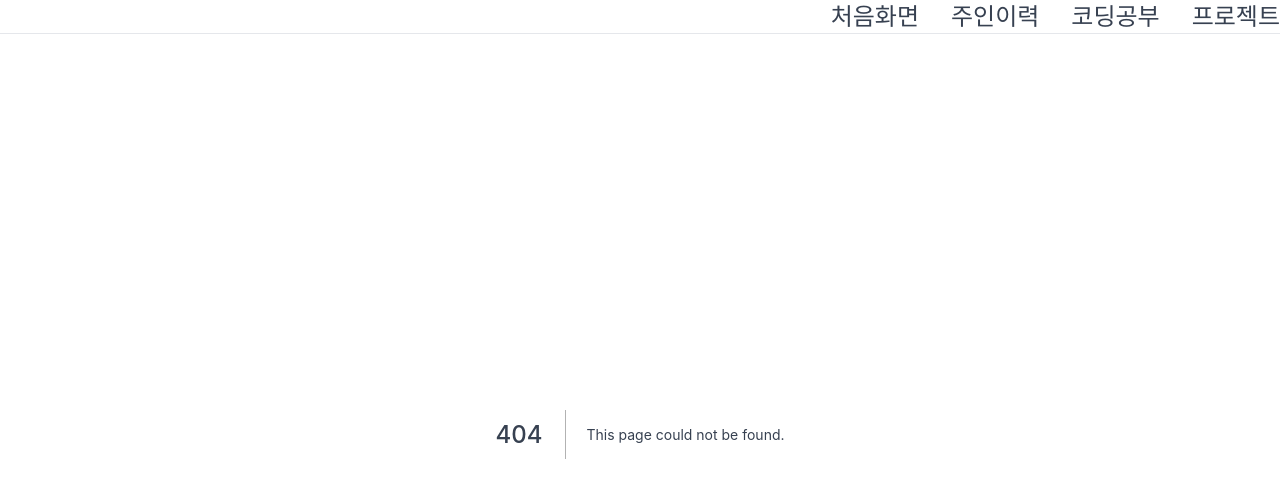
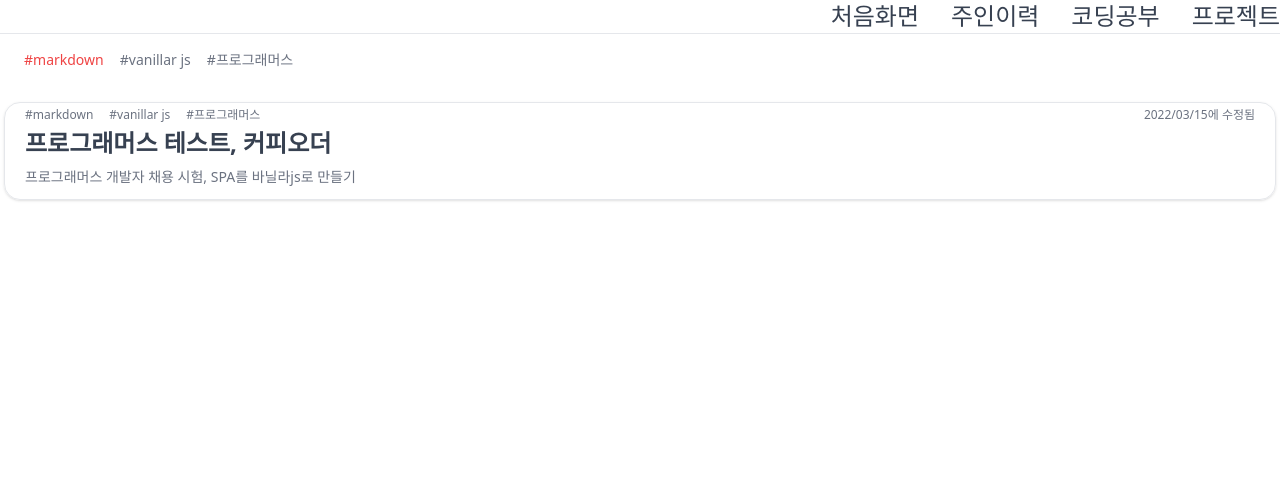
Before and after one commit to ysjkof/ysjkof.github.io, a Next.js app: page /coding/tags/markdown in a window 1280 px wide. Before the commit this address had no page. Shown: the top 482 px of the page. Built offline with nearby package versions, Linux system fonts and the light colour scheme.

Commit message:
태그이름에 따른 목록을 볼 수 있는 페이지 추가

```diff
--- /dev/null
+++ b/pages/coding/tags/[tagName].tsx
@@ -0,0 +1,132 @@
+import { getAllPostsWithFrontMatter, getPostByTag } from "@libs/getMarkdown";
+import { cls } from "@libs/utils";
+import { prefix } from "constant";
+import type { NextPage } from "next";
+import { Params } from "next/dist/server/router";
+import Head from "next/head";
+import Link from "next/link";
+import { useRouter } from "next/router";
+import { ICodingPostsProps } from "..";
+
+const Tag: NextPage<ICodingPostsProps> = ({ posts, tags }) => {
+  const router = useRouter();
+  const {
+    query: { tagName },
+  } = router;
+  console.log(tags);
+  console.log(posts);
+
+  return (
+    <>
+      <Head>
+        <title>Github Blog | Tags</title>
+      </Head>
+      <div className="flex flex-wrap gap-4 px-6 py-4">
+        {tags.map((tag) => (
+          <Link
+            key={tag.name + "top"}
+            href={`/coding/tags/${tag.name}`}
+            as={prefix + `/coding/tags/${tag.name}`}
+          >
+            <a
+              className={cls(
+                tagName === tag.name ? "text-red-500" : "",
+                "text-sm text-gray-500 hover:font-semibold hover:text-gray-700"
+              )}
+            >
+              #{tag.name}
+            </a>
+          </Link>
+        ))}
+      </div>
+      {!posts && <div>No posts!</div>}
+      <p className="space-x-2"></p>
+      <ul className="h-full w-full space-y-4 py-4 px-1">
+        {posts &&
+          posts
+            .sort(
+              (a, b) =>
+                new Date(b.frontMatter.publishedDate).getTime() -
+                new Date(a.frontMatter.publishedDate).getTime()
+            )
+            .map((post) => (
+              <article
+                key={post.slug}
+                className="post-title w-full rounded-2xl border px-5 py-1 shadow hover:border-transparent hover:ring-2 hover:ring-blue-500"
+              >
+                <div className="mb-1 flex justify-between text-xs text-gray-500">
+                  <ul className="flex gap-4">
+                    {post.frontMatter.tags.map((tag) => (
+                      <li key={tag}>#{tag}</li>
+                    ))}
+                  </ul>
+                  <span>{post.frontMatter.lastModifiedAt}에 수정됨</span>
+                </div>
+                <div className="flex justify-between">
+                  <Link
+                    href={`/coding/${post.slug}`}
+                    as={prefix + `/coding/${post.slug}`}
+                  >
+                    <a className="mb-2 w-full text-2xl font-semibold">
+                      {post.frontMatter.title}
+                    </a>
+                  </Link>
+                </div>
+                <p className="mb-2 text-sm text-gray-500">
+                  {post.frontMatter.description}
+                </p>
+              </article>
+            ))}
+      </ul>
+    </>
+  );
+};
+
+export default Tag;
+
+export async function getStaticPaths() {
+  const posts = await getAllPostsWithFrontMatter("posts");
+
+  const extractTags = posts.map((post) =>
+    post.frontMatter.tags.map((tag: any) => tag)
+  );
+  const removeDuplication = (array: any[][]) => {
+    const removeDuplication = [
+      ...new Set(array.reduce((prev, current) => prev.concat(current), [])),
+    ];
+    return removeDuplication;
+  };
+  const tags = removeDuplication(extractTags);
+
+  const paths = tags.map((filename: string) => ({
+    params: {
+      tagName: filename.replace(/\.md/, ""),
+    },
+  }));
+  return {
+    paths,
+    fallback: false,
+  };
+}
+
+export async function getStaticProps({ params }: Params) {
+  const { posts } = await getPostByTag(params.tagName);
+
+  const extractTags = posts.map((post) =>
+    post.frontMatter.tags.map((tag: string) => tag)
+  );
+  const removeDuplication = (array: any[][]) => {
+    const removeDuplication = [
+      ...new Set(array.reduce((prev, current) => prev.concat(current), [])),
+    ];
+    return removeDuplication.map((tag) => ({ name: tag, count: null }));
+  };
+  const tags = removeDuplication(extractTags);
+
+  return {
+    props: {
+      posts,
+      tags,
+    },
+  };
+}
```
